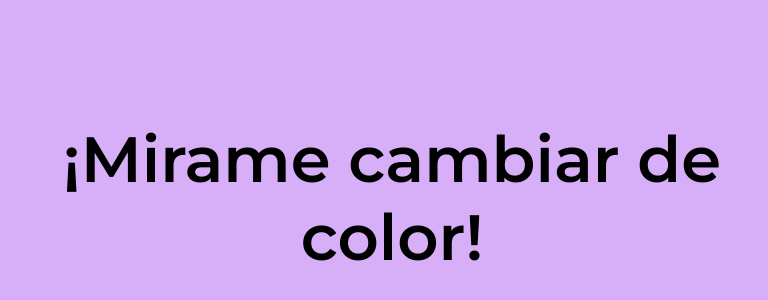
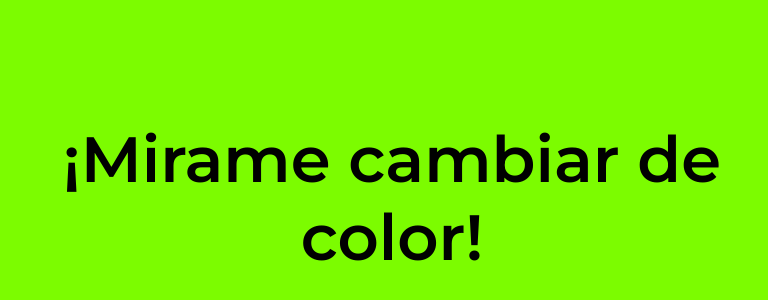
Before and after one commit to rebequi/Ejercicio-Responsive-1, a plain HTML site: page index.html in a window 768 px wide. Shown: the part 210-510 px from the top of the page. Drawn offline with Linux system fonts and the light colour scheme.

Commit message:
cambie colores de fondo

```diff
--- a/style.css
+++ b/style.css
@@ -12,9 +12,10 @@ body {height: 100vh;
     text-align: center;
 }
 
-@media (min-width :600px) and (max-width:900px) {body { font-size: 32px}
+@media (min-width :600px) and (max-width:900px) {body { font-size: 32px;
+background-color: lawngreen;}
 
 
 }
 
-@media (max-width: 600px) {body { font-size: 24px}
+@media (max-width: 600px) {body { font-size: 24px; background-color: lightcoral;}
```
